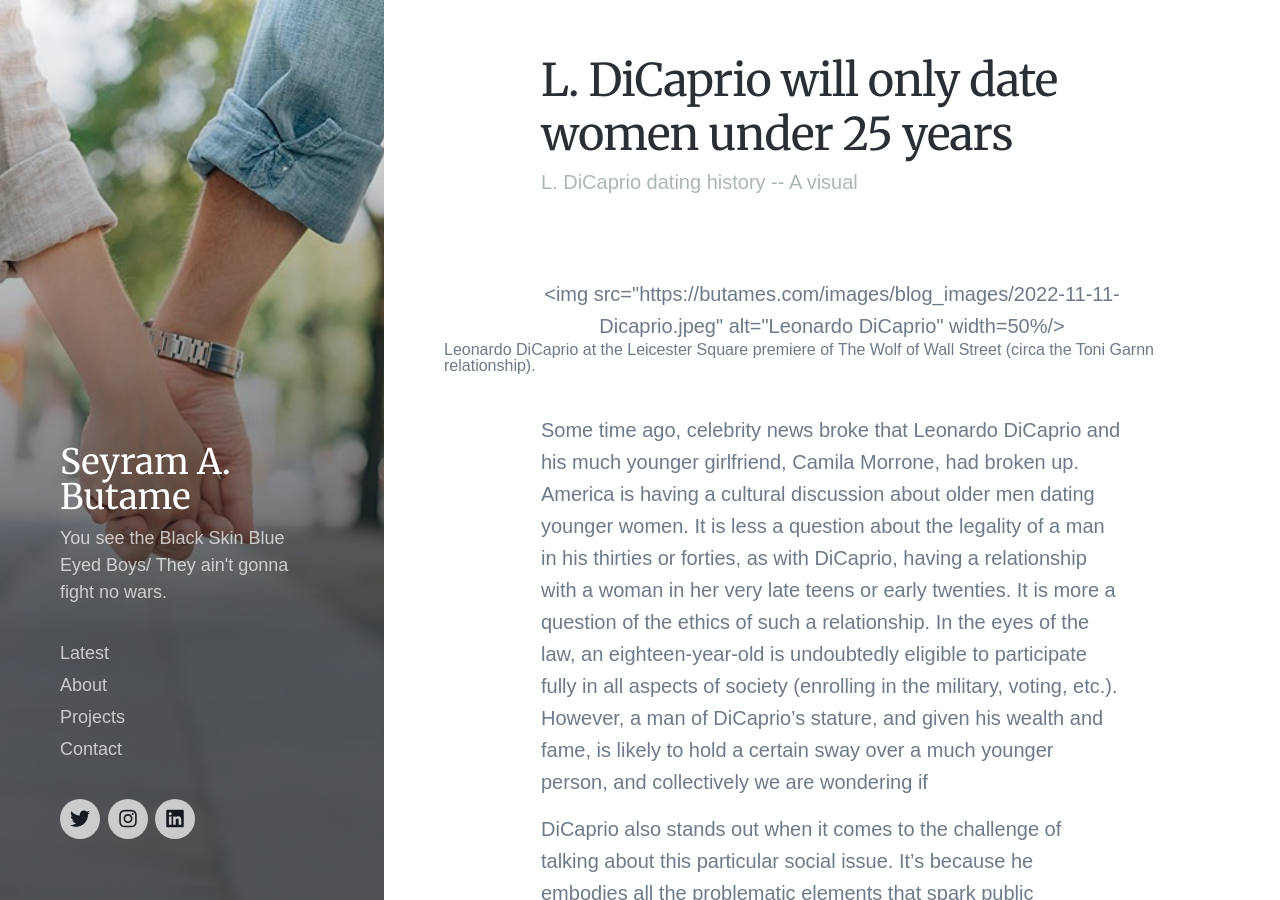
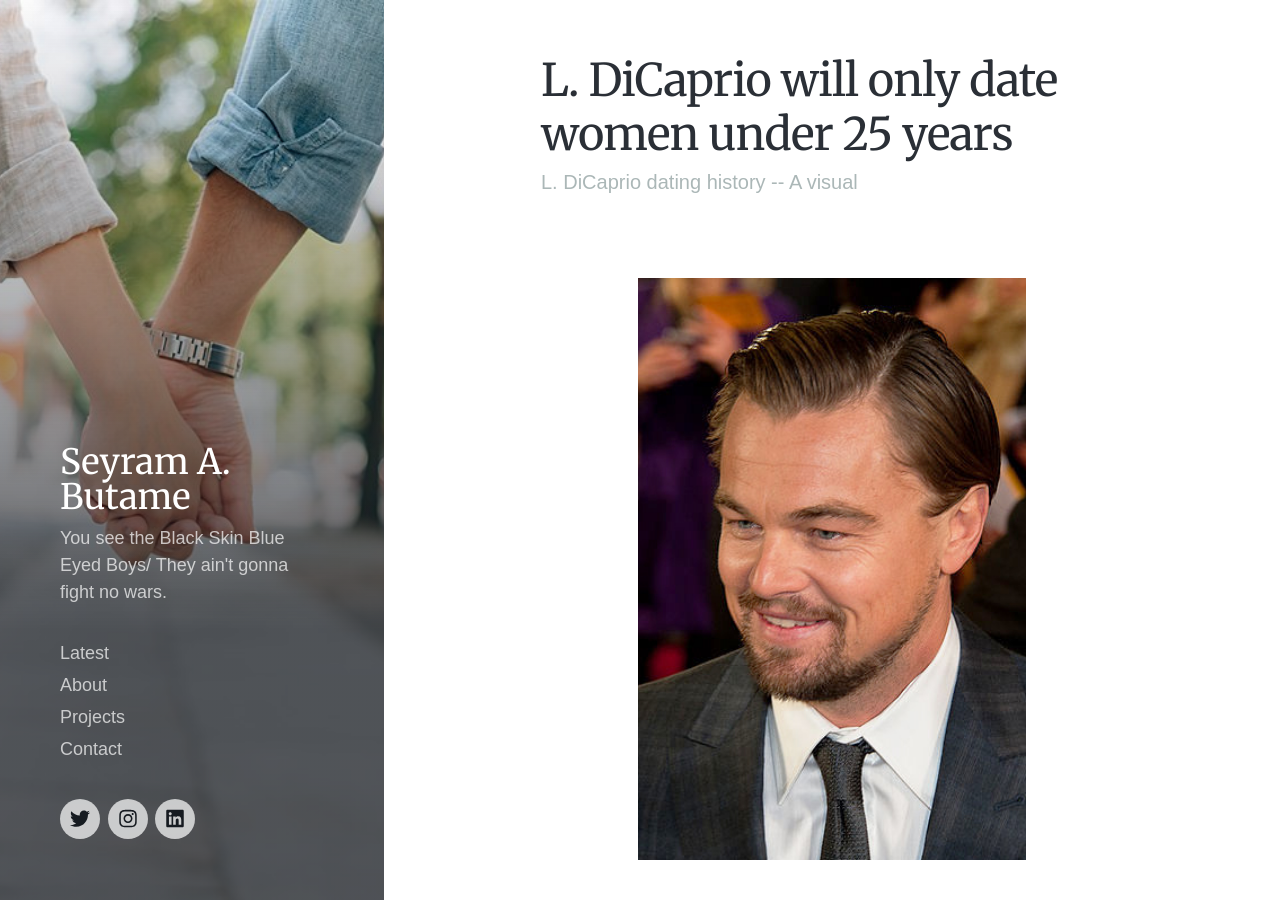
Before and after one commit to butames/blog.github.io, a Jekyll site: the page built from _projects/20221111dicaprio.md, in a window 1280 px wide and 900 px high. Built offline with Jekyll 4.4.1, drawn with Linux system fonts in a browser that asks for light colours; nearby versions of some CDN libraries; some web fonts are replaced.

Commit message:
Update 20221111dicaprio.md

```diff
--- a/_projects/20221111dicaprio.md
+++ b/_projects/20221111dicaprio.md
@@ -8,7 +8,7 @@
 
 <figure>
   <p align="center">
-    <img src="{{site.url}}/images/blog_images/2022-11-11-Dicaprio.jpeg" alt="Leonardo DiCaprio" width=50%/>
+    <img src="{{site.url}}/images/blog_images/2022-11-11-Dicaprio.jpeg" alt="Leonardo DiCaprio" width="50%"/>
   <figcaption>Leonardo DiCaprio at the Leicester Square premiere of The Wolf of Wall Street (circa the Toni Garnn relationship).</figcaption>
   </p>
 </figure>
```
